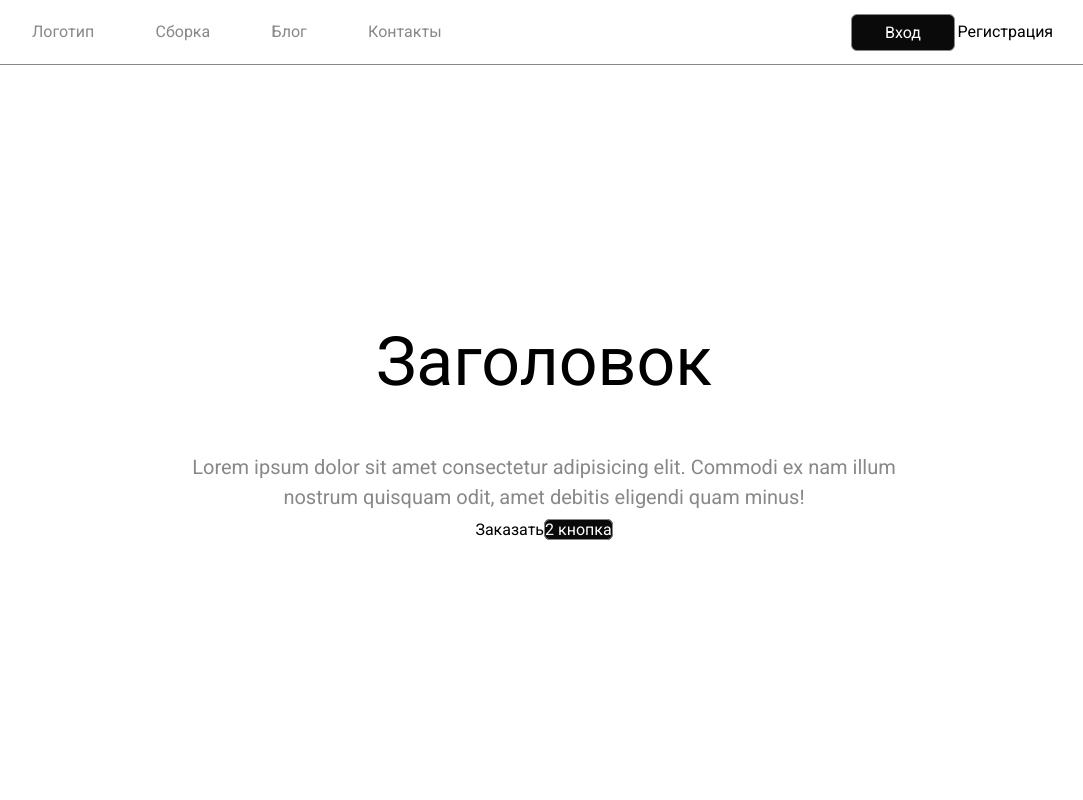
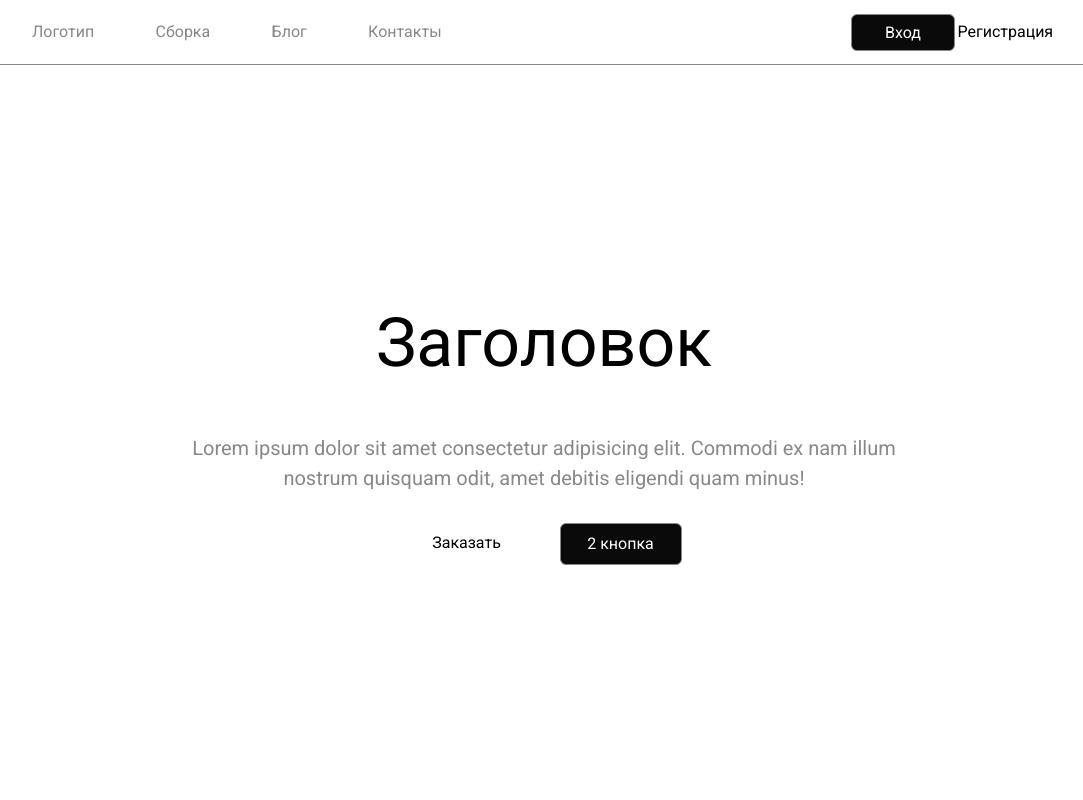
Before and after one commit to sherland11/HomeIQ, a Next.js app: page / in a window 1280 px wide. Shown: the top 800 px of the page, without its empty margins (96-1179 px from the left). Built offline with nearby package versions, Linux system fonts and the light colour scheme.

Commit message:
Базовые маршруты

```diff
--- /dev/null
+++ b/src/app/blog/page.tsx
@@ -0,0 +1,5 @@
+export default function contacts() {
+    return (
+        <div>Блог</div>
+    )
+}
--- /dev/null
+++ b/src/app/build/page.tsx
@@ -0,0 +1,5 @@
+export default function build() {
+    return (
+        <div>Сборка</div>
+    )
+}
--- /dev/null
+++ b/src/app/contacts/page.tsx
@@ -0,0 +1,5 @@
+export default function contacts() {
+    return (
+        <div>Контакты</div>
+    )
+}
--- a/src/app/page.tsx
+++ b/src/app/page.tsx
@@ -17,8 +17,8 @@ export default function Home() {
                 <li><Link href="/contacts">Контакты</Link></li>
             </ul>
             <div className={styles.mainPage__authentication}>
-              <Link href="/log-in" className={`${styles.mainPage__logIn} ${styles.mainPage__blackBtn}`}>Вход</Link>
-              <Link href="/sign-up" className={`${styles.mainPage__signUp} ${styles.mainPage__whiteBtn}`}>Регистрация</Link>
+              <Link href="/log-in" className={styles.mainPage__blackBtn}>Вход</Link>
+              <Link href="/sign-up" className={styles.mainPage__whiteBtn}>Регистрация</Link>
             </div>
         </nav>
       </header>
@@ -30,8 +30,8 @@ export default function Home() {
             <div className={styles.mainPage__title}>Заголовок</div>
             <div className={styles.mainPage__subTitle}>Lorem ipsum dolor sit amet consectetur adipisicing elit. Commodi ex nam illum nostrum quisquam odit, amet debitis eligendi quam minus!</div>
             <div className={styles.mainPage__buttons}>
-              <Link href="/build" className={`${styles.mainPage__logIn} ${styles.mainPage__whiteBtn}`}>Заказать</Link>
-              <Link href="/2" className={`${styles.mainPage__logIn} ${styles.mainPage__blackBtn}`}>2 кнопка</Link>
+              <Link href="/build" className={styles.mainPage__whiteBtn}>Заказать</Link>
+              <Link href="/2" className={styles.mainPage__blackBtn}>2 кнопка</Link>
             </div>
           </div>
           <div className={styles.mainPage__area}>
@@ -62,6 +62,8 @@ export default function Home() {
           </div>
         </div>
 
+        <div className={styles.mainPage__example}></div>
+
       </main>
 
     </div>
--- a/src/app/user/@paralel/page.tsx
+++ /dev/null
@@ -1,5 +0,0 @@
-export default function page() {
-    return (
-      <div>Паралельный 1</div>
-    )
-  }
--- a/src/app/user/@paralel2/page.tsx
+++ /dev/null
@@ -1,5 +0,0 @@
-export default function page() {
-    return (
-      <div>Паралельный 2</div>
-    )
-  }
--- a/src/app/user/loading.tsx
+++ /dev/null
@@ -1,3 +0,0 @@
-export default function Loading() {
-    return <div>Заuрузка....</div>
-}
--- a/src/middleware.ts
+++ b/src/middleware.ts
@@ -2,9 +2,9 @@ import { NextResponse } from 'next/server'
 import type { NextRequest } from 'next/server'
 
 export const config = {
-    matcher: '/blog',
+    matcher: '/home',
   }
 
 export function middleware(request: NextRequest) {
-  return NextResponse.redirect(new URL('/home', request.url))
+  return NextResponse.redirect(new URL('/', request.url))
 }
--- a/src/styles/mainPage.module.css
+++ b/src/styles/mainPage.module.css
@@ -51,7 +51,6 @@
 
 .mainPage__blackBtn {
     text-align: center;
-    line-height: 35px;
     border: 1px solid #888888;
     background: #0A0A0A;
     color: #ffffff;
@@ -60,20 +59,15 @@
 
 .mainPage__whiteBtn {
     text-align: center;
-    line-height: 35px;
     background: #ffffff;
     color: #000000;
     border-radius: 6px;
 }
 
-.mainPage__logIn {
+.mainPage__authentication a {
     width: 130px;
     height: 35px;
-}
-
-.mainPage__signUp {
-    width: 130px;
-    height: 35px;
+    line-height: 35px;
 }
 
 .mainPage__content {
@@ -110,6 +104,19 @@
     font-size: 20px;
     line-height: 30px;
     color: #888888;
+    margin-bottom: 30px;
+}
+
+.mainPage__buttons {
+    display: flex;
+    justify-content: space-between;
+    width: 275px;
+}
+
+.mainPage__buttons a {
+    width: 120px;
+    height: 40px;
+    line-height: 40px;
 }
 
 .mainPage__area {
```
Also changed, not shown: src/app/user/error.tsx (deleted, +0 -30 lines), src/app/user/layout.tsx (deleted, +0 -28 lines), src/app/user/page.tsx (deleted, +0 -17 lines).
